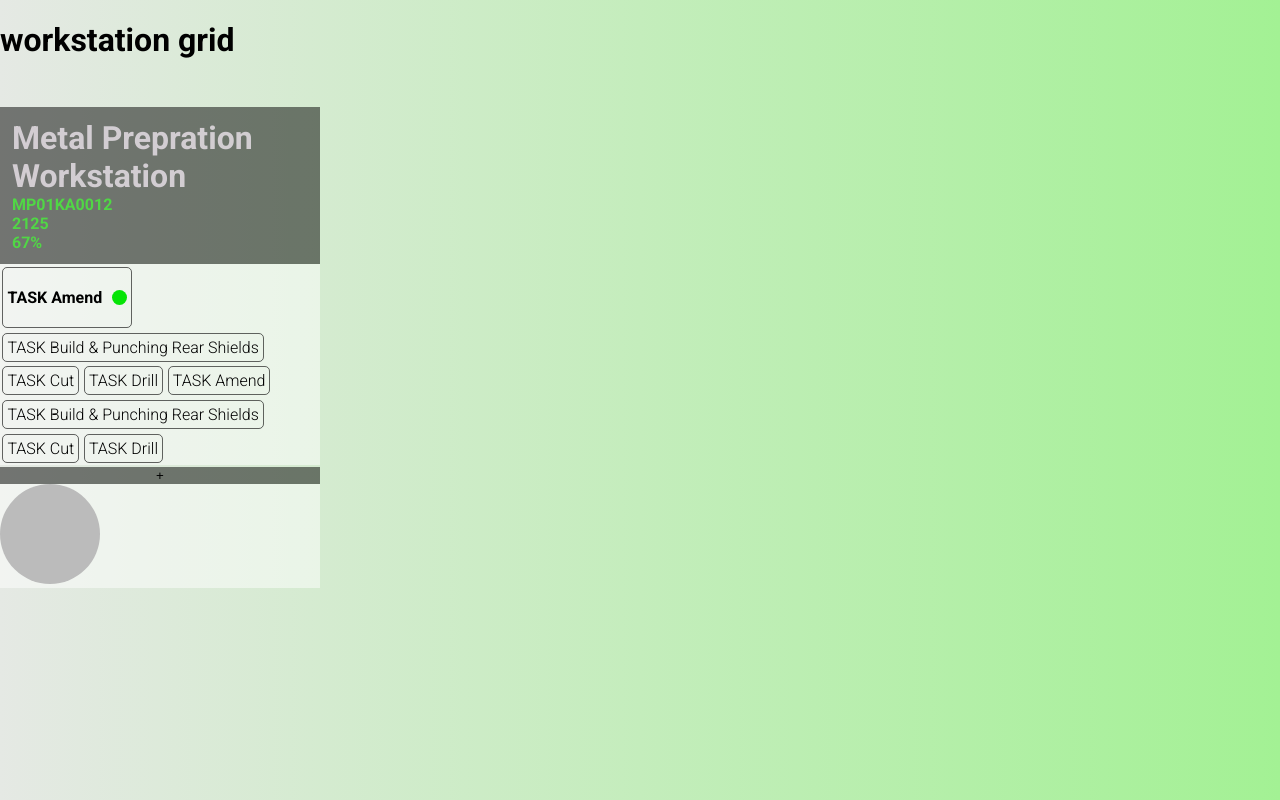
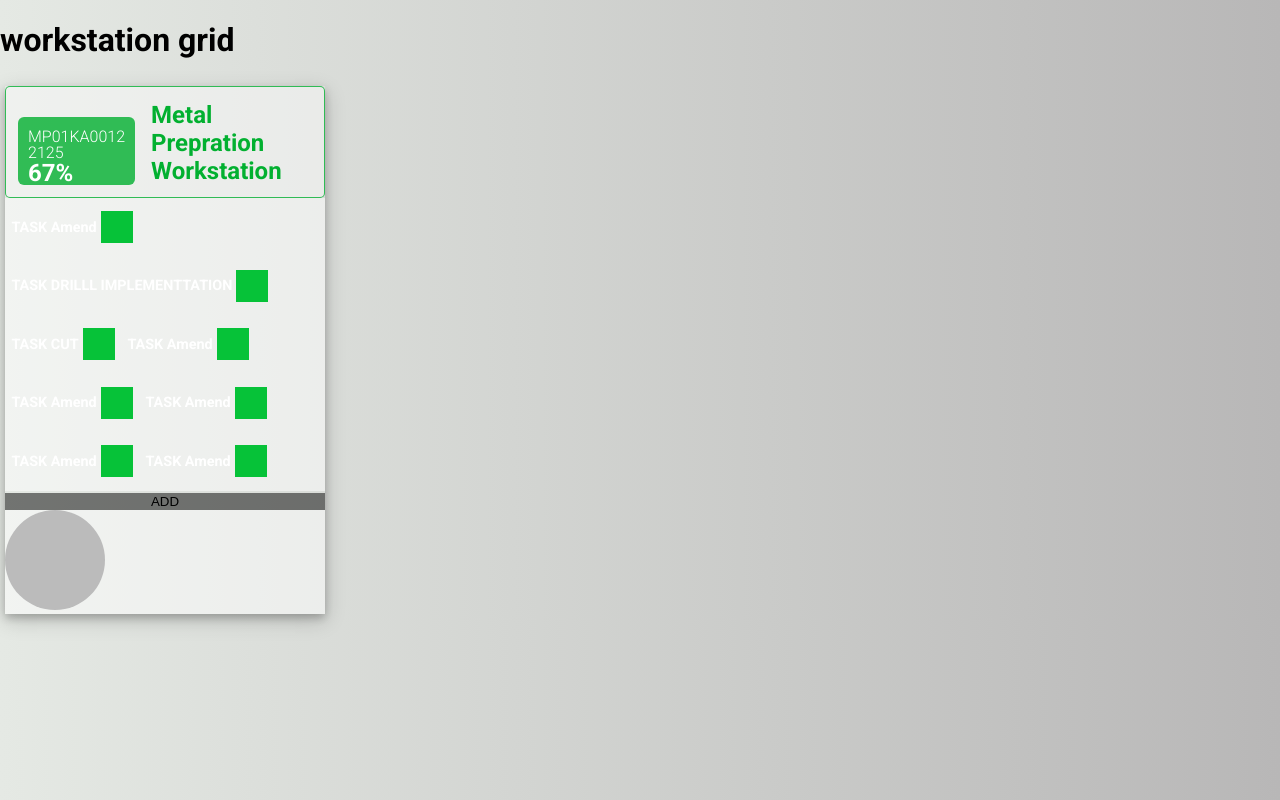
Before and after one commit to majidJamili/UI-Projects, a plain HTML site: page workstation.html in a window 1280 px wide. Drawn offline with Linux system fonts and the light colour scheme.

Commit message:
Updated My css On workstation

```diff
--- a/workstation-style.css
+++ b/workstation-style.css
@@ -6,37 +6,69 @@
 
 body {
     margin: 0;
-    background: linear-gradient(to right,#e5e9e4,#a3f194 );
+    background: linear-gradient(to right,#e5e9e4,#b8b7b7 );
     font-family: 'Roboto', sans-serif;
+}
+
+.line-wrapper{
+    display: flex;
+    flex-direction: row;
 }
 .workstation-container{
     margin-top: 3rem;
     display: grid;
+    box-shadow: 0 4px 8px 0 rgba(0, 0, 0, 0.2), 0 6px 20px 0 rgba(0, 0, 0, 0.19);
+
     grid-template-columns: repeat(2,10rem);
-    grid-template-rows: minmax(7rem, auto) repeat(3,3rem);
+    grid-template-rows: minmax(7rem, auto) repeat(3,auto);
+    margin: 5px 5px 5px 5px;
+
 }
 
+
 .workstation-header{
+    display: grid;
+    grid-template-columns: repeat(2, minmax(2rem, auto)) ;
+    column-gap: 1rem;
+    justify-content: center;
     grid-column: 1/-1;
-    background-color: rgba(0,0,0,.5);;
+    background-color: rgba(250, 250, 250, 0.5);
     flex-direction: column;
     align-items: flex-end;
     justify-content: space-around;
     padding: .75rem;
-    /* word-break: break-all; */
     word-wrap: break-word;
+    border: 1px solid  rgba(2, 176, 48,.8);
+    border-radius: 5px;
 }
 
+.workstation-header .workstation-summary{
+
+    background-color:  rgba(2, 176, 48,.8);
+    padding: 10px 10px 10px 10px;
+    display: grid;
+    border-radius: 6px;
+    grid-template-rows: repeat(3, 1rem);
+    justify-content: start;
+    color:  rgba(255, 255, 255, 1);
+}
+
+.workstation-header .workstation-summary .efficiency-rate{
+    font-weight: bold;
+    font-size: 1.5rem;
+
+}
+
+
 .workstation-header .workstation-title{
-    color: rgba(238, 231, 238, 0.78);
-    font-size: 2rem;
+    font-size: 1.5rem;
     font-weight: bold;
+    color: rgba(2, 176, 48,1);
+
 }
-.workstation-header .workstation-summary{
-    color: rgba(77, 226, 64, 0.9);
-    font-size: 1rem;
-    font-weight: bold;
-}
+
+
+
 .graph{
     height: 100px;
     width: 100px;
@@ -63,9 +95,8 @@ body {
 
 }
 .task{
+    /* background-color:   rgb(52, 131, 233); */
     cursor: move;
-    border: 1px solid rgba(0, 0, 0, .6);
-
     padding: .25rem .25rem .25rem .25rem ;
     margin: .15rem .15rem .15rem .15rem ;
 
@@ -77,24 +108,32 @@ body {
     word-break: break-all;
     display: grid;
     grid-template-columns: repeat(2, auto);
+    column-gap: .25rem;
     grid-template-rows: auto;
 
 
 
 }
 .task p{
+    font-size: .9rem;
+    color: white;
     font-weight: bold;
+
 
 }
 
 .task-type-success{
-    background-color: rgb(6, 228, 6);
-    width: 15px;
+    background-color: rgb(6, 194, 56);
+    width: 2rem;
+    height: 2rem;
+    align-self: center;
+    justify-self: center;
+    /* width: 15px;
     height: 15px;
     border-radius: 50%;
     align-self: center;
     justify-self: center;
-    margin-left: 10px;
+    margin-left: 10px; */
 }
 
 .task:hover,
--- a/workstation.html
+++ b/workstation.html
@@ -9,33 +9,56 @@
 </head>
 <body>
     <h1>workstation grid</h1>
+
+    <div class="line-wrapper">
+
         <div class="workstation-container">
             <div class="workstation-header">
-            <div class="workstation-title">Metal Prepration Workstation</div>
+
                 <div class="workstation-summary">
                     <div class="qorkstation-id">MP01KA0012</div>
                     <div class="total-process-time">2125</div>
                     <div class="efficiency-rate">67%</div>
                 </div>
+                <div class="workstation-title">Metal Prepration Workstation</div>
             </div>
+
+
             <div class="workstation-body">
                 <div class="tasks-container">
                     <div class="container">
                         <div class="draggable task" draggable="true">
                             <p>TASK Amend</p> <div class="task-type-success"></div>
                         </div>
-                    <div class="draggable task" draggable="true">TASK Build & Punching Rear Shields</div>
-                    <div class="draggable task" draggable="true">TASK Cut</div>
-                    <div class="draggable task" draggable="true">TASK Drill</div>
-                    <div class="draggable task" draggable="true">TASK Amend</div>
-                    <div class="draggable task" draggable="true">TASK Build & Punching Rear Shields</div>
-                    <div class="draggable task" draggable="true">TASK Cut</div>
-                    <div class="draggable task" draggable="true">TASK Drill</div>
+                        <div class="draggable task" draggable="true">
+                            <p>TASK DRILLL IMPLEMENTTATION</p> <div class="task-type-success"></div>
+                        </div>
+                        <div class="draggable task" draggable="true">
+                            <p>TASK CUT</p> <div class="task-type-success"></div>
+                        </div>
+                        <div class="draggable task" draggable="true">
+                            <p>TASK Amend</p> <div class="task-type-success"></div>
+                        </div>
+                        <div class="draggable task" draggable="true">
+                            <p>TASK Amend</p> <div class="task-type-success"></div>
+                        </div>
+                        <div class="draggable task" draggable="true">
+                            <p>TASK Amend</p> <div class="task-type-success"></div>
+                        </div>
+                        <div class="draggable task" draggable="true">
+                            <p>TASK Amend</p> <div class="task-type-success"></div>
+                        </div>
+                        <div class="draggable task" draggable="true">
+                            <p>TASK Amend</p> <div class="task-type-success"></div>
+                        </div>
+
                     </div>
                 </div>
                 <div class="workstation-data">
                 </div>
-            <button type="button" class="collapsible">+</button>
+                <button type="button" class="collapsible">
+                    ADD
+                </button>
                 <div class="content">
                     <div class="workstation-graph">
                         <div class="graph"></div>
@@ -43,6 +66,8 @@
                 </div>
             </div>
         </div>
+    </div>
+
 
 <script src="workstationScript.js"></script>
 </body>
--- a/workstationScript.js
+++ b/workstationScript.js
@@ -1,3 +1,14 @@
+
+// var tasksColors = document.getElementsByClassName('task-type-success');
+
+
+// tasksColors.forEach(task => {
+//         task.style.background = 'red';
+
+// });
+
+document.body.style.backgroundColor = "red";
+
 
 
 function dragStart(e){
```
Lines whose indentation alone changed are shown as unchanged.
